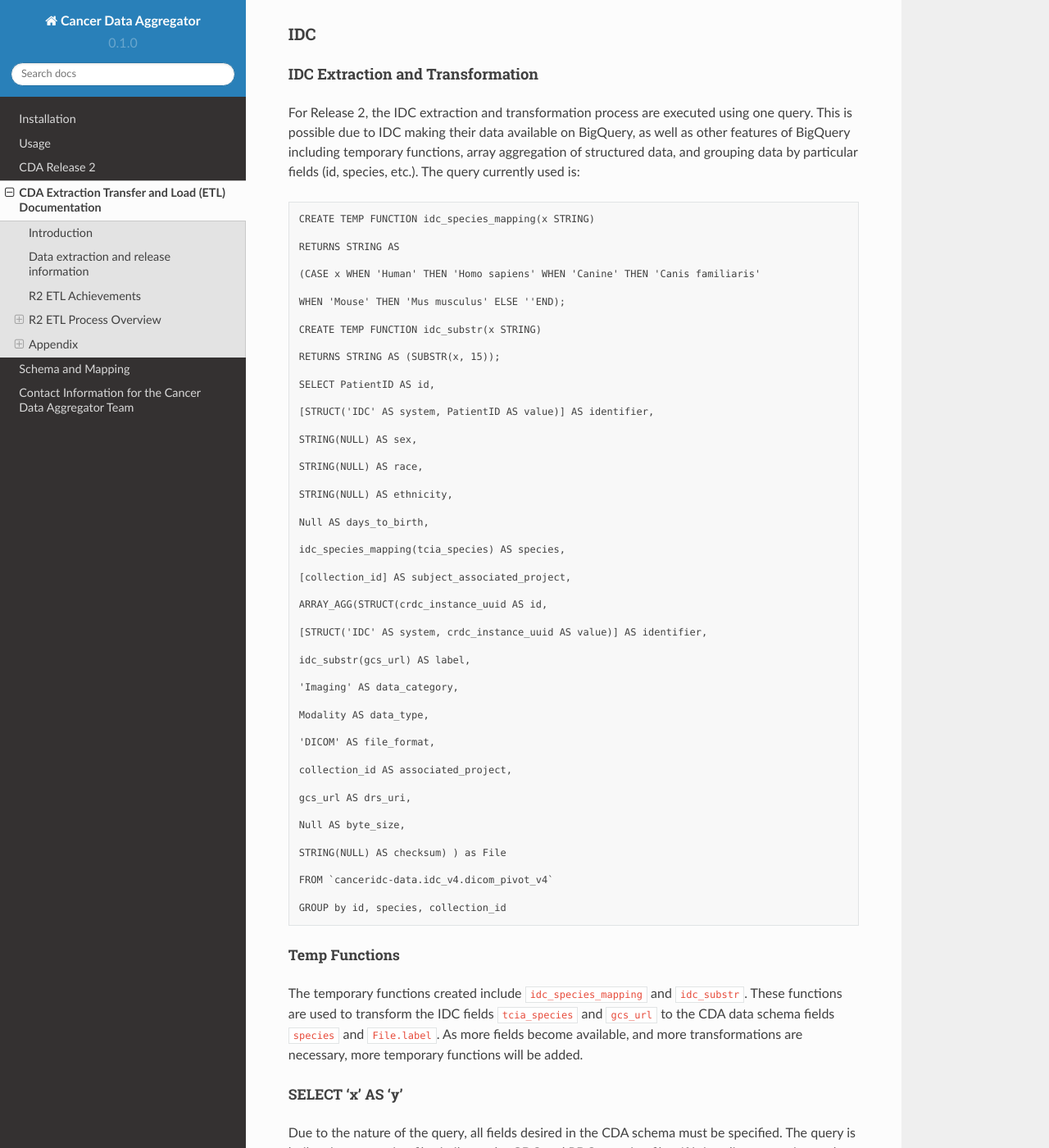
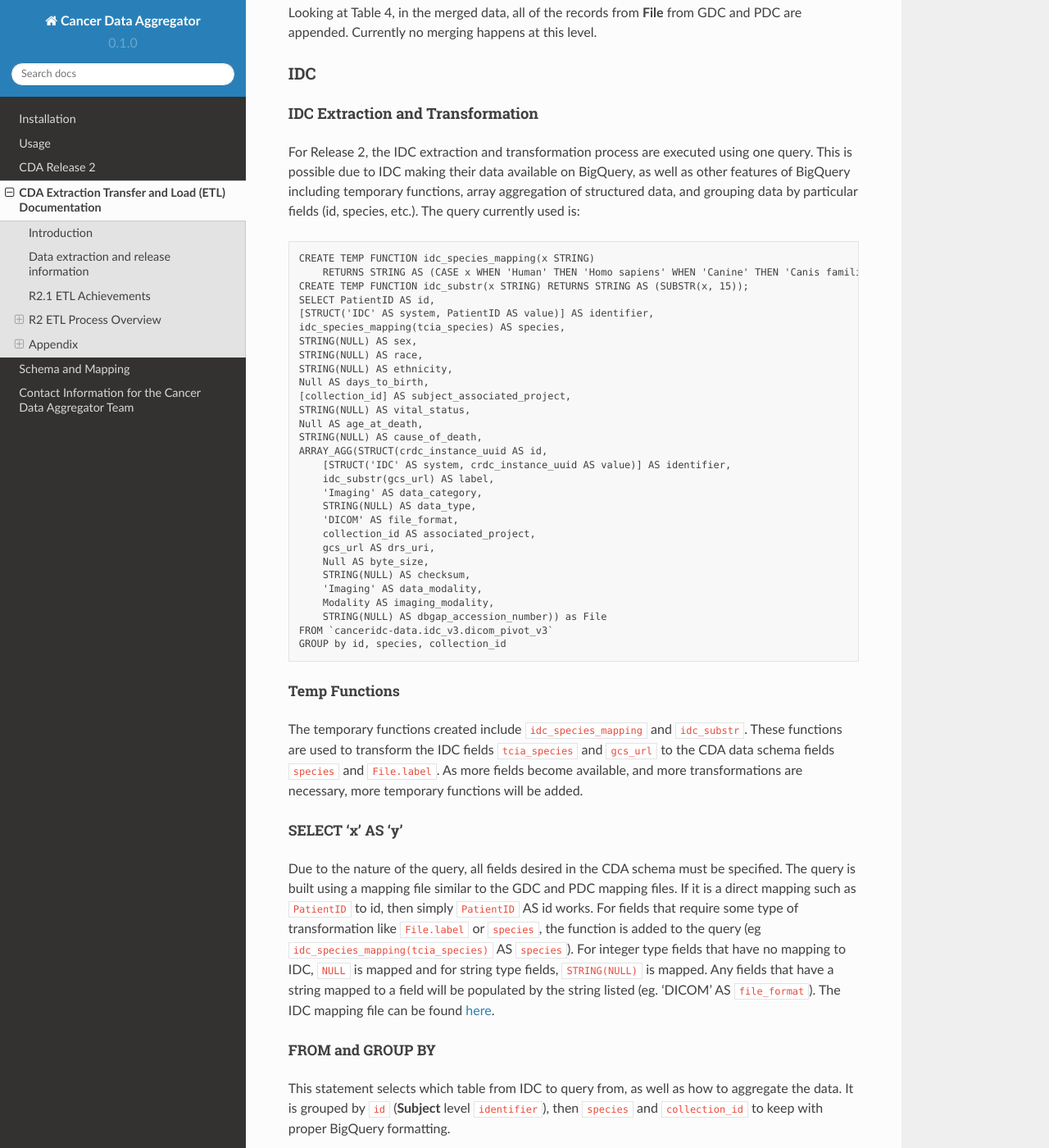
Before and after one commit to CancerDataAggregator/CDA-HelpDesk, a Sphinx documentation site: the page built from docs/source/ETL.md, in a window 1280 px wide and 1400 px high, scrolled down 10368 px. Shown: the whole window at 82% size. Built offline with Sphinx 7.4.7 and the Read the Docs theme 2.0.0, drawn with Linux system fonts in a browser that asks for light colours; some of the changed text lies outside the part shown.

Commit message:
Update documentation with new fields

````diff
--- a/docs/source/ETL.md
+++ b/docs/source/ETL.md
@@ -17,17 +17,19 @@
 ```
 
 Which will produce the following output:
-['GDC extraction date - 09/27/2021', 'GDC data release - v30.0', 'PDC extraction date - 09/27/2021', 'PDC data release - v2.1', 'IDC extraction date - 09/27/2021', 'IDC data release - Version 3.0']
+['GDC extraction date - 12/08/2021', 'GDC data release - v31.0', 'PDC extraction date - 12/08/2021', 'PDC data release - v2.3', 'IDC extraction date - 12/09/2021', 'IDC data release - Version 4.0']
 
-## R2 ETL Achievements
-The achievements for R2 are outlined as follows:
+## R2.1 ETL Achievements
+The achievements for R2.1 are outlined as follows:
 
-* Added IDC data into the CDA data repo
-* Restructured how CDA handles **File** entities
-    * Populate **File** entities for all specimen types instead of only sample types.
-    * Added **File** entities to the **Subject** and **ResearchSubject** entities which list files associated with each.
-* Altered ETL to use a mapping file for transformations in order to more easily support adding additional nodes.
-* Data release information of GDC, PDC, and IDC that has been extracted, transformed, and loaded is available on the BigQuery tables (and queryable!)
+* Adjusted data schema to better reflect CCDH
+    * Added age_at_death, cause_of_death, and vital_status fields to Subject entity
+    * Added method_of_diagnosis field to Diagnosis entity
+    * Added therapeutic_agent, treatment_anatomic_site, treatment_effect, treatment_end_reason, number_of_cycles to Treatment entity
+    * Added data_modality, imaging_modality, dbgap_accession_number to File entities
+    * Renamed associated_project, primary_disease_type, and primary_disease_site to member_of_research_project, primary_diagnosis_condition, and primary_diagnosis_site respectively in the ResearchSubject entity.
+* Updated GDC to data version 31.0 from data version 30.0
+* Updated PDC to data version 2.3 from data version 2.1
 
 ## R2 ETL Process Overview
 
@@ -484,55 +486,33 @@
 
 ```
 CREATE TEMP FUNCTION idc_species_mapping(x STRING)
-
-RETURNS STRING AS
-
-(CASE x WHEN 'Human' THEN 'Homo sapiens' WHEN 'Canine' THEN 'Canis familiaris'
-
-WHEN 'Mouse' THEN 'Mus musculus' ELSE ''END);
-
-CREATE TEMP FUNCTION idc_substr(x STRING)
-
-RETURNS STRING AS (SUBSTR(x, 15));
-
+    RETURNS STRING AS (CASE x WHEN 'Human' THEN 'Homo sapiens' WHEN 'Canine' THEN 'Canis familiaris' WHEN 'Mouse' THEN 'Mus musculus' ELSE ''END);
+CREATE TEMP FUNCTION idc_substr(x STRING) RETURNS STRING AS (SUBSTR(x, 15));
 SELECT PatientID AS id,
-
 [STRUCT('IDC' AS system, PatientID AS value)] AS identifier,
-
+idc_species_mapping(tcia_species) AS species,
 STRING(NULL) AS sex,
-
 STRING(NULL) AS race,
-
 STRING(NULL) AS ethnicity,
-
 Null AS days_to_birth,
-
-idc_species_mapping(tcia_species) AS species,
-
 [collection_id] AS subject_associated_project,
-
+STRING(NULL) AS vital_status,
+Null AS age_at_death,
+STRING(NULL) AS cause_of_death,
 ARRAY_AGG(STRUCT(crdc_instance_uuid AS id,
-
-[STRUCT('IDC' AS system, crdc_instance_uuid AS value)] AS identifier,
-
-idc_substr(gcs_url) AS label,
-
-'Imaging' AS data_category,
-
-Modality AS data_type,
-
-'DICOM' AS file_format,
-
-collection_id AS associated_project,
-
-gcs_url AS drs_uri,
-
-Null AS byte_size,
-
-STRING(NULL) AS checksum) ) as File
-
-FROM `canceridc-data.idc_v4.dicom_pivot_v4`
-
+    [STRUCT('IDC' AS system, crdc_instance_uuid AS value)] AS identifier,
+    idc_substr(gcs_url) AS label,
+    'Imaging' AS data_category,
+    STRING(NULL) AS data_type,
+    'DICOM' AS file_format,
+    collection_id AS associated_project,
+    gcs_url AS drs_uri,
+    Null AS byte_size,
+    STRING(NULL) AS checksum,
+    'Imaging' AS data_modality,
+    Modality AS imaging_modality,
+    STRING(NULL) AS dbgap_accession_number)) as File
+FROM `canceridc-data.idc_v3.dicom_pivot_v3`
 GROUP by id, species, collection_id
 ```
 
@@ -553,42 +533,27 @@
 The query used to merge the GDC/PDC and IDC tables on BigQuery is shown below.
 ```
 SELECT COALESCE(t1.id, t2.id) as id,
-
 ARRAY_CONCAT(
-
-    t1.identifier,
-
-    t2.identifier
-
+    IFNULL(t1.identifier,[]),
+    IFNULL(t2.identifier,[])
 ) as identifier,
-
+t1.species,
 t1.sex,
-
 t1.race,
-
 t1.ethnicity,
-
 t1.days_to_birth,
-
 ARRAY_CONCAT(
-
-    t1.subject_associated_project,
-
-    t2.subject_associated_project
-
+    IFNULL(t1.subject_associated_project,[]),
+    IFNULL(t2.subject_associated_project, [])
 ) as subject_associated_project,
-
+t1.vital_status,
+t1.age_at_death,
+t1.cause_of_death,
 ARRAY_CONCAT(
-
     IFNULL(t1.File, []),
-
     IFNULL(t2.File, [])
-
     ) as File,
-
 t1.ResearchSubject
-
 FROM `gdc-bq-sample.integration.gdc_pdc` t1
-
 FULL OUTER JOIN `gdc-bq-sample.integration.idc_v4` t2 ON t1.id = t2.id
 ```
````
